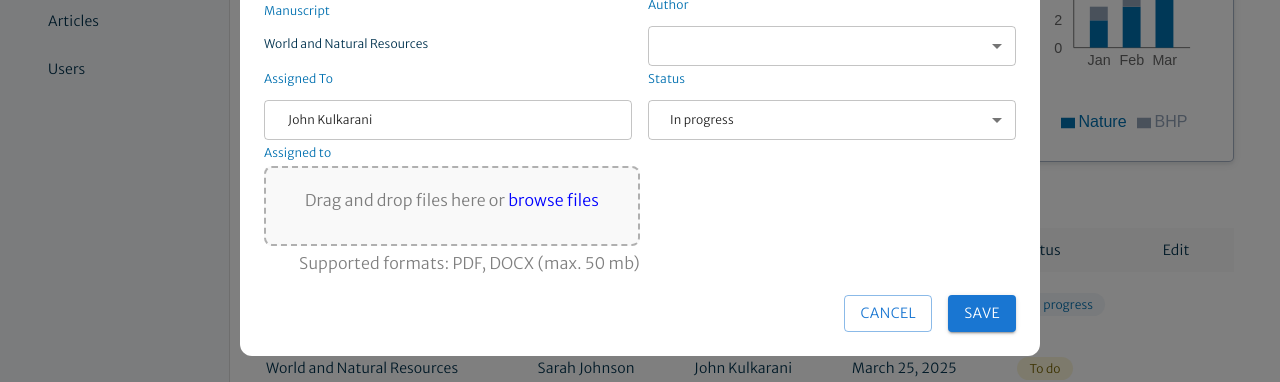
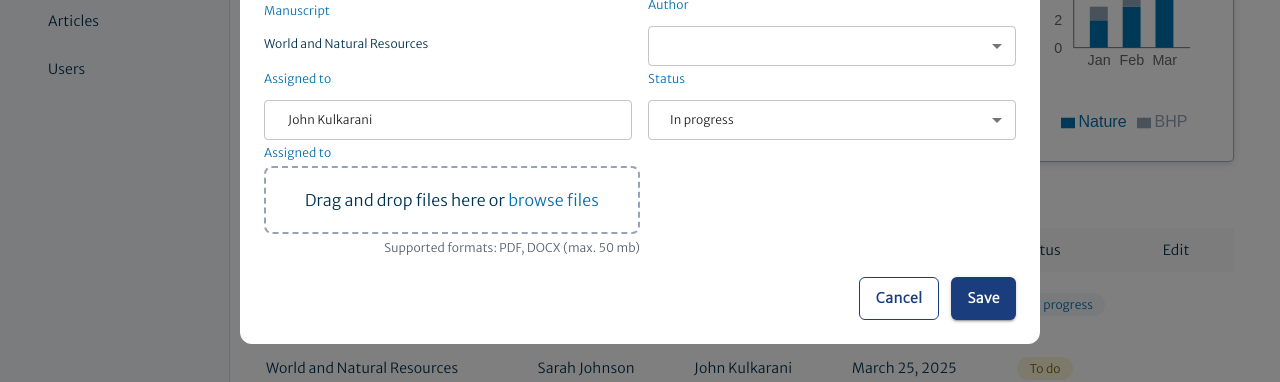
Before and after one commit to harshaltribhuwan/dashboard-ui, a React (Vite) app: page / in a window 1280 px wide. Both pictures are taken after a click on the button 1182 px from the left and 542 px from the top of the page. Shown: the part 238-620 px from the top of the page. Built offline with nearby package versions, Linux system fonts and the light colour scheme; some icons are missing.

Commit message:
done with the code changes for the modal styling

```diff
--- a/src/Modal/TaskModal.jsx
+++ b/src/Modal/TaskModal.jsx
@@ -108,20 +108,6 @@ const TaskModal = ({ open, handleClose, task, onSave }) => {
               }}
               variant="outlined"
               label="" // Removes floating label
-              sx={{
-                fontFamily: `"Merriweather Sans", sans-serif`,
-                fontWeight: 400,
-                fontSize: "12px",
-                lineHeight: "18px",
-                letterSpacing: "2%",
-                "& .MuiInputBase-input": {
-                  fontFamily: `"Merriweather Sans", sans-serif`,
-                  fontWeight: 400,
-                  fontSize: "12px",
-                  lineHeight: "18px",
-                  letterSpacing: "2%",
-                },
-              }}
             >
               {["Sarah Johnson", "John Doe", "Jane Smith"].map((option) => (
                 <MenuItem key={option} value={option}>
@@ -136,7 +122,7 @@ const TaskModal = ({ open, handleClose, task, onSave }) => {
         <Grid container spacing={2} className="modal-row">
           <Grid item xs={12} md={6}>
             <Typography variant="subtitle1" className="section-title">
-              Assigned To
+              Assigned to
             </Typography>
             <TextField
               name="assignedTo"
@@ -161,20 +147,6 @@ const TaskModal = ({ open, handleClose, task, onSave }) => {
               onChange={handleChange}
               variant="outlined"
               label="" // Removes floating label
-              sx={{
-                fontFamily: `"Merriweather Sans", sans-serif`,
-                fontWeight: 400,
-                fontSize: "12px",
-                lineHeight: "18px",
-                letterSpacing: "2%",
-                "& .MuiInputBase-input": {
-                  fontFamily: `"Merriweather Sans", sans-serif`,
-                  fontWeight: 400,
-                  fontSize: "12px",
-                  lineHeight: "18px",
-                  letterSpacing: "2%",
-                },
-              }}
             >
               <MenuItem value="In progress">In progress</MenuItem>
               <MenuItem value="To do">To do</MenuItem>
@@ -197,7 +169,7 @@ const TaskModal = ({ open, handleClose, task, onSave }) => {
             <Typography>
               Drag and drop files here or{" "}
               <span
-                style={{ color: "blue", cursor: "pointer" }}
+                style={{ color: "#0070B0", cursor: "pointer" }}
                 onClick={() => document.getElementById("fileInput").click()}
               >
                 browse files
@@ -236,11 +208,19 @@ const TaskModal = ({ open, handleClose, task, onSave }) => {
         </Box>
 
         {/* Modal Actions */}
-        <Box className="modal-actions" sx={{ display: "flex", gap: 2 }}>
-          <Button onClick={handleClose} variant="outlined">
+        <Box className="modal-actions">
+          <Button
+            onClick={handleClose}
+            variant="outlined"
+            className="cancel-btn"
+          >
             Cancel
           </Button>
-          <Button onClick={() => onSave(editedTask)} variant="contained">
+          <Button
+            onClick={() => onSave(editedTask)}
+            variant="contained"
+            className="save-btn"
+          >
             Save
           </Button>
         </Box>
--- a/src/styles/Modal.scss
+++ b/src/styles/Modal.scss
@@ -70,8 +70,6 @@
     display: flex;
     align-items: center; // Aligns text properly
     height: 40px; // Matches TextField input height
-
-
     font-weight: 400 !important;
     font-size: 12px !important;
     line-height: 18px !important;
@@ -94,13 +92,17 @@
 
 /* File Drop Area */
 .file-drop-area {
-    border: 2px dashed #b0b0b0;
+    font-family: $primary-font !important;
+    font-weight: 400;
+    font-size: 14px;
+    line-height: 20px;
+    letter-spacing: 1%;
+    border: 2px dashed #94A3B8;
     border-radius: 8px;
     padding: 20px;
     text-align: center;
-    background-color: #f9f9f9;
-    color: #7d7d7d;
-    min-height: 80px;
+    color: #00324E;
+    min-height: 50px;
     width: 100%;
 
     &:hover {
@@ -111,8 +113,12 @@
 
 /* File format info - Right-aligned and within container width */
 .file-format-info {
-    font-size: 12px;
-    color: gray;
+
+    font-family: $primary-font !important;
+    font-weight: 400 !important;
+    line-height: 18px !important;
+    font-size: 12px !important;
+    color: #1E293BBF !important;
     text-align: right;
     margin-top: 4px;
     width: 100%;
@@ -149,12 +155,43 @@
     color: #ff0000;
 }
 
-/* Modal Actions */
 .modal-actions {
     display: flex;
     justify-content: flex-end;
-    gap: 10px; // Adds space between buttons
     margin-top: 20px; // Adjust spacing from the file upload section
+    gap: 12px;
+
+    .cancel-btn {
+        font-family: $primary-font !important;
+        font-size: 14px !important;
+        font-weight: 600 !important;
+        text-transform: none !important;
+        padding: 8px 16px !important;
+        border-radius: 6px !important;
+        color: #1A3D7D !important;
+        border: 1px solid #1A3D7D !important;
+        background-color: transparent !important;
+
+        &:hover {
+            background-color: rgba(0, 0, 0, 0.05) !important;
+        }
+    }
+
+    // Style for the Save button
+    .save-btn {
+        font-family: $primary-font !important;
+        font-size: 14px !important;
+        font-weight: 600 !important;
+        text-transform: none !important;
+        padding: 8px 16px !important;
+        border-radius: 6px !important;
+        background-color: #1A3D7D !important;
+        color: #FFFFFF !important;
+
+        &:hover {
+            background-color: #1A3D7D !important;
+        }
+    }
 }
 
 .modal-box .MuiTextField-root {
@@ -172,7 +209,6 @@
 
 // Apply styling to all form elements inside the modal
 .modal-box {
-
     .MuiInputBase-input,
     .MuiSelect-select,
     .MuiChip-label,
```
